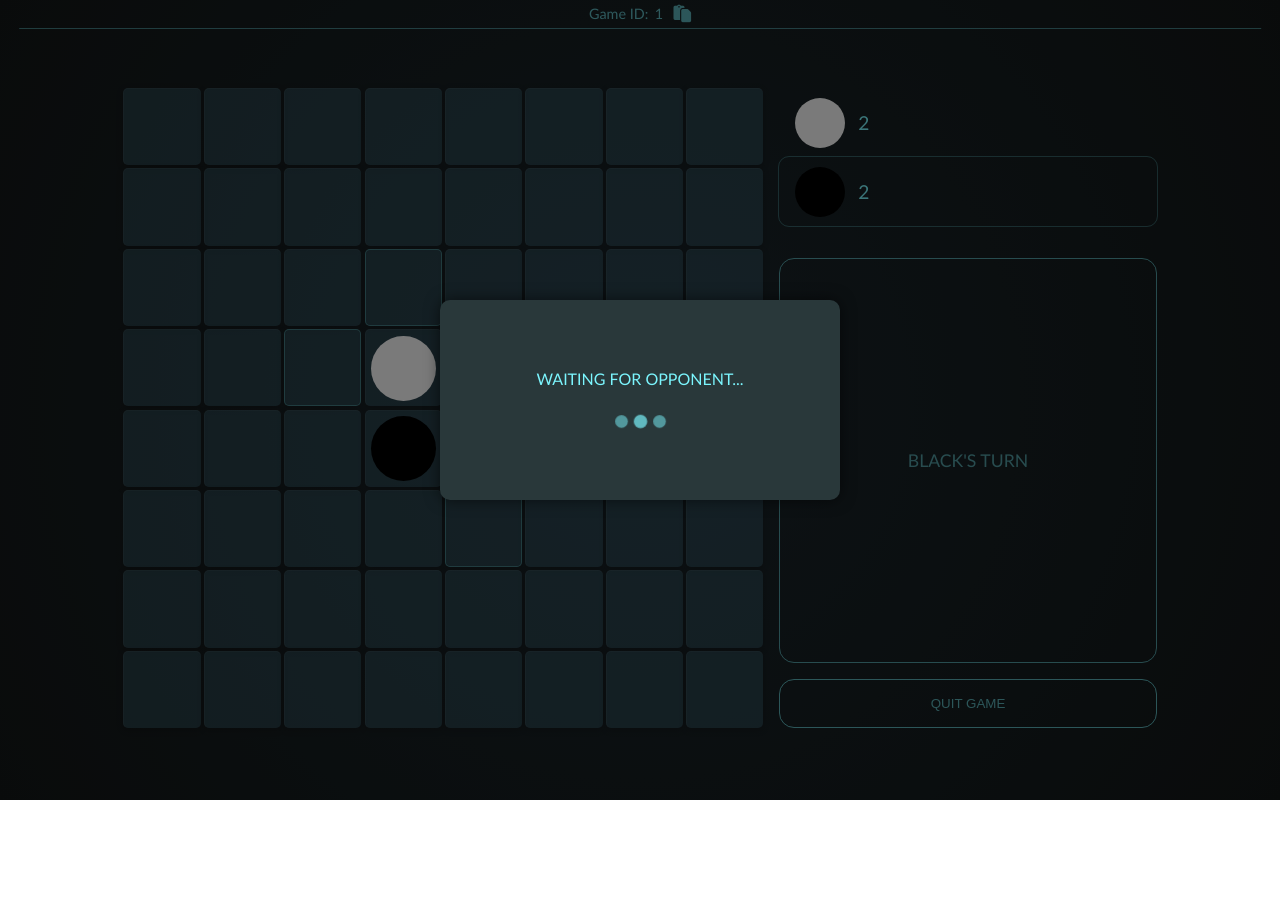
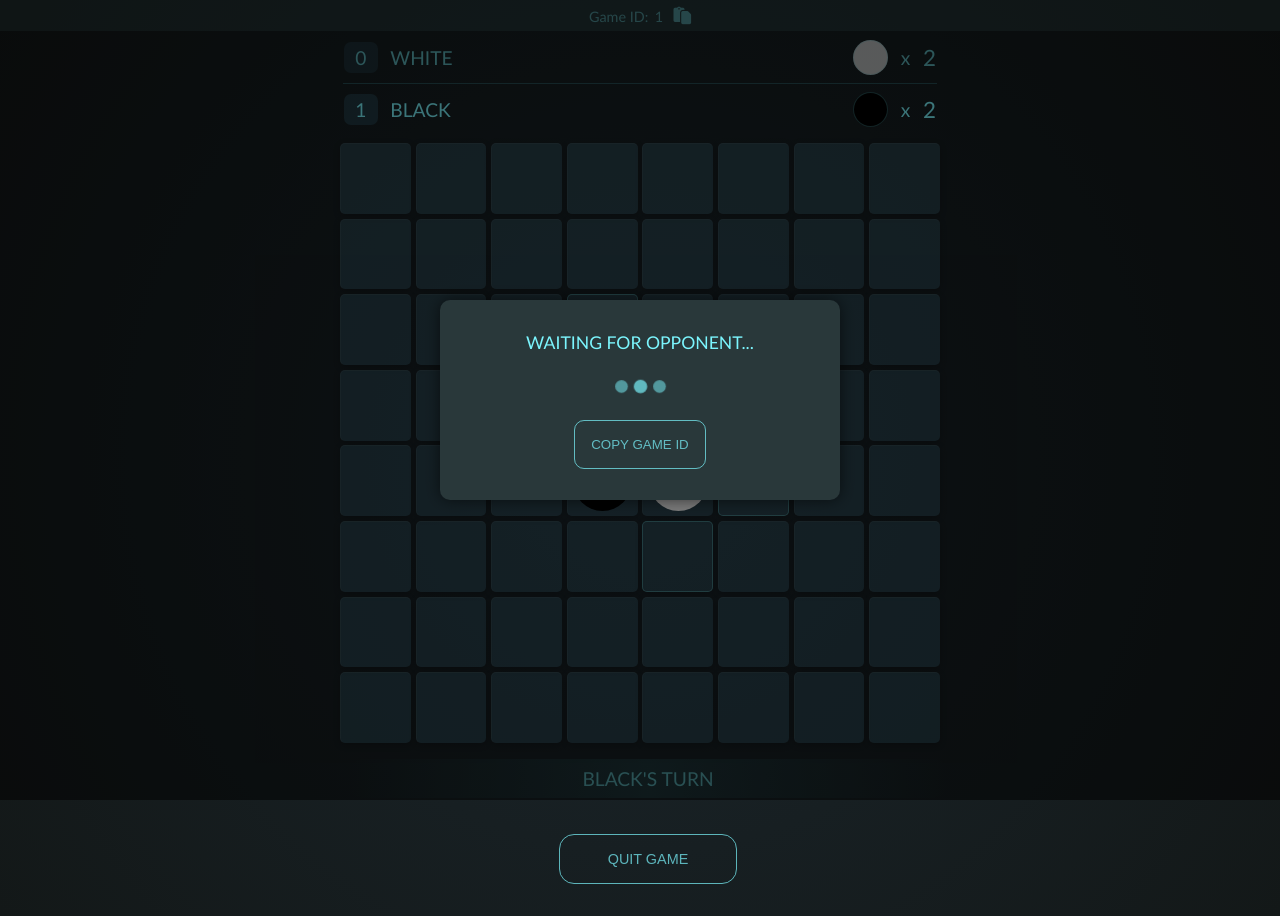
Before and after one commit to clm-1/reversi-game, a React (Vite) app in the folder client/: page /game/1 in a window 1280 px wide. Before the commit the page ends 800 px from the top, so only its background shows below. Built offline with nearby package versions, Linux system fonts and the light colour scheme; no server answers; a web font is replaced by a local one.

Commit message:
Reworked scorebaord + simplified layout (no landscape version))

```diff
--- a/client/src/components/WaitingForPlayer.jsx
+++ b/client/src/components/WaitingForPlayer.jsx
@@ -2,12 +2,13 @@ import React from 'react';
 import styles from '../css/WaitingForPlayer.module.css'
 import BeatLoader from 'react-spinners/BeatLoader'
 
-const WaitingForPlayer = () => {
+const WaitingForPlayer = ({ gameId, handleGameIdClick }) => {
   return (
     <div className={styles.waitingForPlayerWrapper}>
       <div className={styles.waitingForPlayerModal}>
         <p>WAITING FOR OPPONENT...</p>
         <BeatLoader speedMultiplier=".55" color="rgb(123, 245, 253)" />
+        <button className="outlined" onClick={() => handleGameIdClick(gameId)}>COPY GAME ID</button>
       </div>
     </div>
   )
--- a/client/src/css/Game.module.css
+++ b/client/src/css/Game.module.css
@@ -2,11 +2,10 @@
   position: relative;
   display: flex;
   justify-content: center;
-  /* gap: 1rem; */
   flex-direction: column;
   align-items: center;
   margin: 0 .7rem;
-  padding-top: 1rem;
+  padding-top: 2rem;
 }
 
 .gameId {
@@ -18,11 +17,12 @@
   top: 0;
   left: 50%;
   transform: translateX(-50%);
-  width: 97%;
-  padding: .3rem 0 .3rem 0;
-  font-size: clamp(.6rem, calc(.5rem + 1vw), .9rem);
-  color: rgba(123, 244, 253, 0.733);
-  border-bottom: 1px solid rgba(123, 244, 253, 0.466);
+  width: 100%;
+  padding: .45rem 0 .35rem 0;
+  font-size: clamp(.4rem, calc(.4rem + 1vw), .9rem);
+  color: rgba(123, 244, 253, 0.5);
+  background-color: rgb(125 204 204 / 11%);
+  /* border-bottom: 1px solid rgba(123, 244, 253, 0.466); */
 }
 
 .gameId span {
@@ -38,7 +38,8 @@
 }
 
 .gameId i {
-  font-size: 1.1rem;
+  color: rgba(123, 244, 253, 0.5);
+  font-size: clamp(.5rem, calc(.5rem + 1vw), 1.1rem);
 }
 
 .gameUI {
@@ -56,46 +57,56 @@
   display: flex;
   justify-content: flex-start;
   align-items: flex-start;
-  /* gap: .5rem; */
   margin-bottom: 1rem;
 }
 
-.scoreBoard.portrait {
-  /* border: 1px solid rgba(123, 244, 253, 0.6); */
+.scoreBoard {
   border-radius: 15px;
   padding: .2rem;
   flex-direction: column;
-  max-width: 65vh;
+  max-width: 600px;
   margin-bottom: .5rem;
-}
-
-.scoreBoard.landscape {
-  flex-direction: column;
 }
 
 .playerScore {
   display: flex;
   align-items: center;
-  /* justify-content: center; */
-  gap: .8rem;
-  padding: .6rem .9rem;
+  gap: .5rem;
+  padding: .3rem .05rem;
   border-radius: 10px;
-  /* width: 150px; */
-  min-width: 180px;
+  width: 100%;
+  opacity: .7;
 }
 
 .playerScore.currentPlayer {
-  outline: 1px solid rgba(123, 244, 253, 0.3)
+  opacity: 1;
 }
 
-.playerScore div {
+.playerScore .scoreWhite,
+.playerScore .scoreBlack {
+  border: 1px solid rgb(123, 245, 253, .3);
   border-radius: 50%;
-  height: clamp(3vw, 5vw, 50px);
-  width: clamp(3vw, 5vw, 50px);
+  height: clamp(15px, calc(10px + 2.2vw), 35px);
+  width: clamp(15px, calc(10px + 2.2vw), 35px);
+  margin-left: auto;
+}
+
+.playerScore .winsWrapper {
+  background-color: rgba(70, 146, 179, 0.229);
+  padding: .25rem .7rem;
+  border-radius: 7px;
 }
 
 .playerScore span {
-  font-size: clamp(.6rem, calc(.45rem + 2.5vw), 1.2rem);
+  font-size: clamp(.5rem, calc(.4rem + 2.5vw), 1.2rem);
+}
+
+.playerScore span.scoreNumber {
+  font-size: clamp(.6rem, calc(.45rem + 2.5vw), 1.4rem);
+}
+
+.playerScore span.scoreX {
+  line-height: 1;
 }
 
 .scoreWhite {
@@ -106,16 +117,23 @@
   background: black;
 }
 
+.scoreDivider {
+  height: 1px;
+  width: 100%;
+  background: rgba(70, 166, 179, 0.35);
+  margin: .2rem 0;
+}
+
 .gameBoardWrapper {
   width: 100%;
-  max-width: 65vh;
+  max-width: 600px;
   display: grid;
-  gap: .2rem;
+  gap: clamp(.05rem, calc(.1rem + .5vw), .3rem);
   grid-template-columns: repeat(8, 1fr);
 }
 
 .gameSquare {
-  border-radius: 5px;
+  border-radius: clamp(1px, calc(2px + .5vw), 5px);
   cursor: pointer;
   background: rgba(99, 177, 207, 0.22);
   position: relative;
@@ -191,7 +209,7 @@
 }
 
 .gameMessageWrapper p {
-  font-size: clamp(1rem, calc(.6rem + 1vh), 1.4rem);
+  font-size: clamp(.8rem, calc(.6rem + 1.2vw), 1.2rem);
   transition: .7s;
   color: rgb(123, 245, 253);
   opacity: .6;
@@ -215,15 +233,17 @@
 }
 
 .gameBtnWrapper {
-  width: 100%;
-  max-width: 230px;
-  margin-top: auto;
+  /* width: 70%; */
+  max-width: 220px;
+  margin-top: calc(.7rem + .7vw);
+  margin-bottom: 2rem;
   text-align: center;
 }
 
 .gameBtnWrapper button {
+  font-size: clamp(.5rem, calc(.5rem + 1vw), .9rem);
   background: none;
-  padding: 1rem 2rem;
+  padding: clamp(.5rem, calc(.5rem + 2vw), 1rem) clamp(1rem, calc(1rem + 4.5vw), 3rem);
   width: 100%;
   border-radius: 15px;
 }
@@ -267,7 +287,7 @@
   top: 20px;
 }
 
-@media screen and (orientation: landscape) {
+/* @media screen and (orientation: landscape) {
   .gameWrapper {
     flex-direction: row;
   }
@@ -305,4 +325,10 @@
     display: flex;
     pointer-events: initial;
   }
+} */
+
+@media screen and (min-width: 500px) {
+  .playerScore {
+    gap: .8rem;
+  }
 }
--- a/client/src/css/WaitingForPlayer.module.css
+++ b/client/src/css/WaitingForPlayer.module.css
@@ -1,5 +1,7 @@
 .waitingForPlayerWrapper {
-  position: absolute;
+  position: fixed;
+  top: 0;
+  left: 0;
   z-index: 3;
   height: 100vh;
   width: 100vw;
@@ -7,6 +9,7 @@
   display: flex;
   justify-content: center;
   align-items: center;
+  padding: 0 1.5rem;
 }
 
 .waitingForPlayerModal {
@@ -22,4 +25,11 @@
   align-items: center;
   flex-direction: column;
   gap: 1.5rem;
+  font-size: clamp(.7rem, calc(.7rem + 1vw), 1.1rem);
 }
+
+.waitingForPlayerModal button {
+  background: none;
+  padding: 1rem;
+  border-radius: 10px;
+}
--- a/client/src/index.css
+++ b/client/src/index.css
@@ -9,7 +9,7 @@
 body {
   font-family: 'Gill Sans', 'Gill Sans MT', Calibri, 'Trebuchet MS', sans-serif;
   color: rgb(123, 245, 253);
-  overflow-y: hidden;
+  /* overflow-y: hidden; */
 }
 
 .App {
@@ -22,17 +22,31 @@ button {
   color: rgb(123, 245, 253, .7);
 }
 
-/* button:hover {
-  border: 1px solid rgb(123, 245, 253);
-  color: rgb(123, 245, 253);
-} */
+button.outlined:hover {
+  border: 1px solid rgb(123, 245, 253, 0);
+  background: rgb(123, 245, 253, .7);
+  color: black;
+  transition: .3s;
+}
+
+button.outlined:active {
+  transition: none;
+  transform: scale(1.02);
+  box-shadow: 0 0 5px rgba(0, 0, 0, 0.493);
+}
 
 .mainContainer {
   display: flex;
   flex-direction: column;
   justify-content: center;
   width: 100%;
-  height: 100vh;
+  min-height: 100vh;
   max-width: 1366px;
   margin: 0 auto;
 }
+
+@media screen and (min-width: 500px) {
+  .App {
+
+  }
+}
--- a/client/src/pages/Game.jsx
+++ b/client/src/pages/Game.jsx
@@ -300,8 +300,8 @@ const Game = () => {
   }
 
   // Save game id to clipboard on click
-  const handleGameIdClick = () => {
-    navigator.clipboard.writeText(gameIdRef.current.innerText)
+  const handleGameIdClick = (idToCopy) => {
+    navigator.clipboard.writeText(idToCopy)
   }
 
   // Send reset game event to server, will emit back to both players
@@ -330,23 +330,32 @@ const Game = () => {
 
   return (
     <>
-      {playersInGame.length < 2 && <WaitingForPlayer />}
+      {playersInGame.length < 2 && <WaitingForPlayer gameId={gameIdRef.current?.innerText} handleGameIdClick={handleGameIdClick} />}
       <div className={styles.gameId}>
         <p>Game ID:</p>
         <span ref={gameIdRef}>{gameId}</span>
-        <button onClick={handleGameIdClick}><i className="fas fa-paste"></i></button>
+        <button onClick={() => handleGameIdClick(gameIdRef.current?.innerText)}><i className="fas fa-paste"></i></button>
       </div>
       <div className={`${styles.gameWrapper} ${roomFull ? styles.roomFull : ''}`}>
-        <div className={`${styles.scoreBoard} ${styles.portrait}`}>
+        <div className={`${styles.scoreBoard}`}>
           <div className={`${styles.playerScore} ${currentPlayer === 'W' ? styles.currentPlayer : ''}`}>
+            <div className={styles.winsWrapper}>
+              <span>0</span>
+            </div>
+            <span>WHITE</span>
             <div className={styles.scoreWhite}></div>
-            <span>WHITE : </span>
-            <span>{score.white}</span>
+            <span className={styles.scoreX}>x</span>
+            <span className={styles.scoreNumber}>{score.white}</span>
           </div>
+          <div className={styles.scoreDivider}></div>
           <div className={`${styles.playerScore} ${currentPlayer === 'B' ? styles.currentPlayer : ''}`}>
+            <div className={styles.winsWrapper}>
+              <span>1</span>
+            </div>
+            <span>BLACK</span>
             <div className={styles.scoreBlack}></div>
-            <span>BLACK : </span>
-            <span>{score.black}</span>
+            <span className={styles.scoreX}>x</span>
+            <span className={styles.scoreNumber}>{score.black}</span>
           </div>
         </div>
 
@@ -356,7 +365,7 @@ const Game = () => {
           </div>}
 
         <div className={styles.gameUI}>
-          <div className={`${styles.scoreBoard} ${styles.landscape}`}>
+          {/* <div className={`${styles.scoreBoard} ${styles.landscape}`}>
             <div className={`${styles.playerScore} ${currentPlayer === 'W' ? styles.currentPlayer : ''}`}>
               <div className={styles.scoreWhite}></div>
               <span>{score.white}</span>
@@ -365,7 +374,7 @@ const Game = () => {
               <div className={styles.scoreBlack}></div>
               <span>{score.black}</span>
             </div>
-          </div>
+          </div> */}
 
           <div className={`${styles.gameMessageWrapper}`}>
             <p className={newMsg ? styles.newMsg : ''}>{gameMsg.toUpperCase()}</p>
@@ -374,7 +383,7 @@ const Game = () => {
           {/* <hr className={styles.gameHr} /> */}
 
           <div className={styles.gameBtnWrapper}>
-            <button onClick={handleQuitGameClick}>QUIT GAME</button>
+            <button className="outlined" onClick={handleQuitGameClick}>QUIT GAME</button>
           </div>
         </div>
 
```
Also changed, not shown: 1 other file (tests, documents, lock files or other folders).
